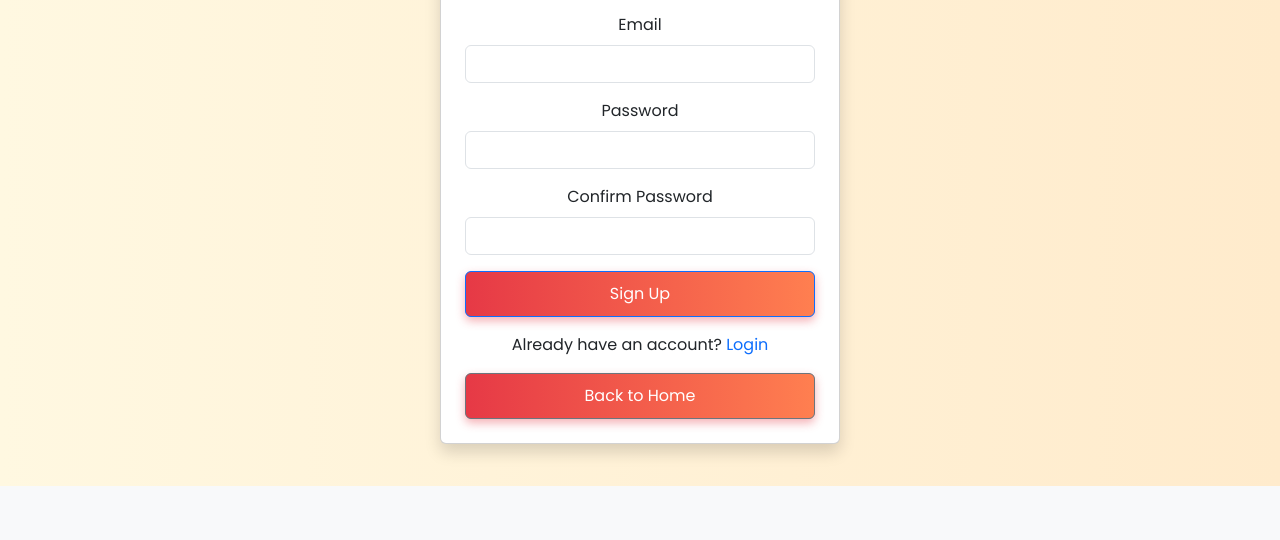
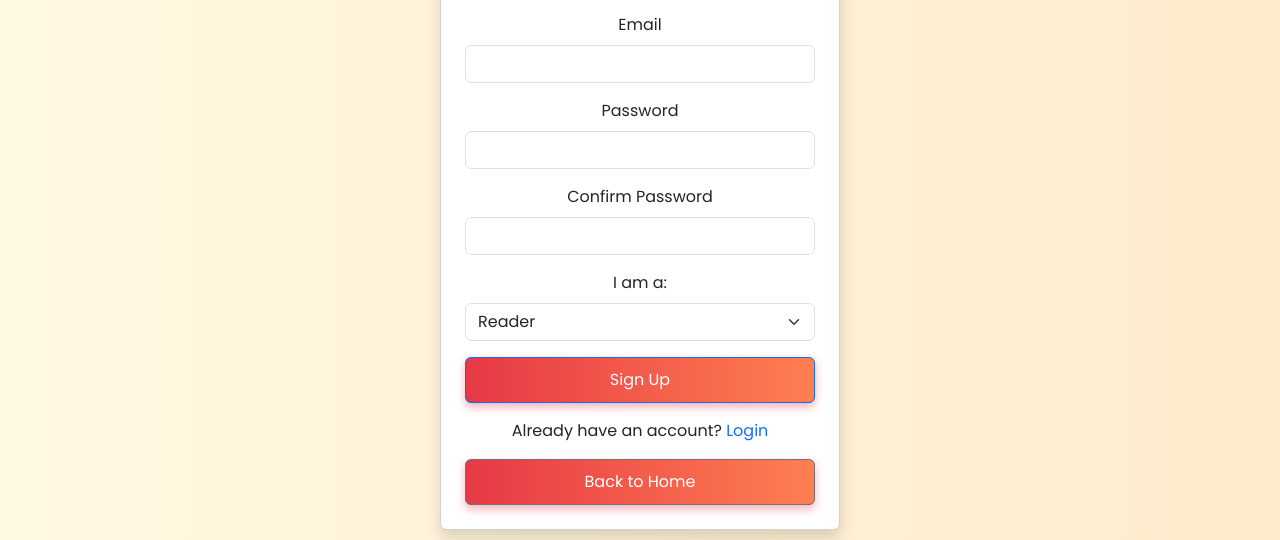
Before and after one commit to Artorito312/echowritefix, a website with bundled scripts: page sig.html in a window 1280 px wide. Shown: the part 314-854 px from the top of the page. Before the commit the page ends 800 px from the top, so only its background shows below. Built offline with nearby package versions, Linux system fonts and the light colour scheme.

Commit message:
third commit

```diff
--- a/sig.html
+++ b/sig.html
@@ -40,6 +40,14 @@
                     <input type="password" id="confirm-password" class="form-control" required>
                 </div>
 
+                <div class="mb-3">
+                    <label for="user-type" class="form-label">I am a:</label>
+                    <select id="user-type" class="form-select" required>
+                        <option value="reader">Reader</option>
+                        <option value="writer">Writer</option>
+                        <option value="illustrator">Illustrator</option>
+                    </select>
+                </div>
 
                 <button type="submit" class="btn btn-primary custom-btn">Sign Up</button>
                 <p class="text-center mt-3">
```
Also changed, not shown: welcome.html (+0 -10 lines).
